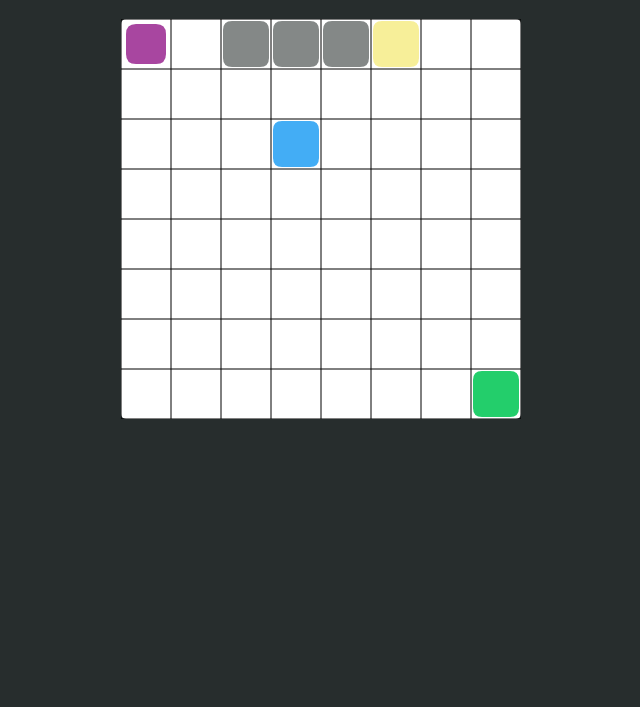
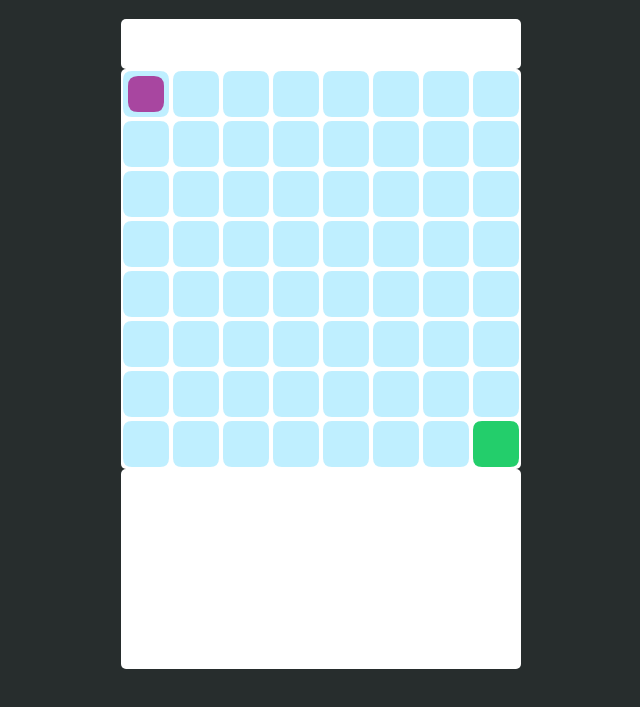
Before and after one commit to progrocus/o-ishg-desrever, a plain HTML site: page index.html in a window 1280 px wide. Shown: the part 61-768 px from the top of the page, without its empty margins (319-959 px from the left). Drawn offline with Linux system fonts and the light colour scheme.

Commit message:
Levels implemented

```diff
--- a/index.html
+++ b/index.html
@@ -16,8 +16,14 @@
   <div id="header">
     <h1>Desrever</h1>
   </div>
+  <div id="title">
+    <canvas id="canvas_title" width="400" height="50"></canvas>
+  </div>
   <div id="container">
     <canvas id="canvas" width="400" height="400"></canvas>
   </div>
+  <div id="instructions">
+    <canvas id="canvas_instructions" width="400" height="300"></canvas>
+  </div>
 </body>
 </html>
--- a/js/script.js
+++ b/js/script.js
@@ -35,18 +35,48 @@ window.onload = function(){
 	var levels = [
 	  {
 	    name: "Level 1",
-	    walls: [2,3,4],
-	    triggers: [5],
-	    floors: [10,11,12],
-	    switches: [19],
+	    walls: [],
+	    triggers: [],
+	    floors: [0,1,2,3,4,5,6,7,8,9,10,11,12,13,14,15,16,17,18,19,20,21,22,23,24,25,26,27,28,29,30,31,32,33,34,35,36,37,38,39,40,41,42,43,44,45,46,47,48,49,50,51,52,53,54,55,56,57,58,59,60,61,62],
+	    switches: [],
 	    start: 0,
 	    goal: 63
 	  },
 	  {
 	    name: "Level 2",
-	    walls: [19,20,21],
-	    triggers: [6, 34],
-	    floors: []
+	    walls: [1,2,3,4,5,6,7,16,19,20,21,22,30,38,46,62,24,32,40,48,56,57,58,59,60,61,49,50,51,52,41,42,43,33,34,25,37,29,28,47,39,31,15,14,13,12,11,10,23],
+	    triggers: [],
+	    floors: [0,8,9,17,18,26,27,35,36,44,45,53,54,55],
+	    switches: [],
+	    start: 0,
+	    goal: 63
+	  },
+	  {
+	    name: "Level 3",
+	    walls: [8,9,10,11,12,13,14,15,23,31,39,47,55],
+	    triggers: [7],
+	    floors: [0,1,2,3,4,5,6,14,22,30,38,46,54,62],
+	    switches: [],
+	    start: 0,
+	    goal: 63
+	  },
+	  {
+	    name: "Level 4",
+	    walls: [1,9,17,25,26,27,28,29,30,3140,41,42,43,44,45,46,54,62,40,31],
+	    triggers: [],
+	    floors: [0,8,16,24,32,33,34,35,36,37,38,39,47,55],
+	    switches: [35],
+	    start: 0,
+	    goal: 63
+	  },
+	  {
+	    name: "Level 4",
+	    walls: [8,9,10,11,13,14,15,28,36,44,52,51,50,49],
+	    triggers: [12],
+	    floors: [0,1,2,3,4,5,6,7,16,17,18,19,21,22,23,27,35,43,42,41,40,56,57,58,59,60,61,53,45,37,29],
+	    switches: [20],
+	    start: 0,
+	    goal: 48
 	  }
 	];
 
@@ -61,7 +91,7 @@ window.onload = function(){
 	  I.h = 50;
 	  I.colors = {
 	  	"wall":"#848887",
-	  	"floor": "white",
+	  	"floor": "#BFEFFF",
 	  	"trigger": "#F7EF99",
 	  	"switch": "#43ADF5",
 	  	"goal": "#23CE6B"
@@ -88,7 +118,6 @@ window.onload = function(){
 
 	/* PLAYER  */
 	var player = {
-		bcolor: "white",
 		color: "#A846A0",
 		width: 50,
 		height: 50,
@@ -97,7 +126,7 @@ window.onload = function(){
 
 		draw: function(){
       c.fillStyle = this.color;
-			roundedRect(c, this.x+5, this.y+5, this.width -10, this.height -10, 10);
+			roundedRect(c, this.x+7, this.y+7, this.width -14, this.height -14, 10);
 		},
 
 		update: function(direction, value){
@@ -182,10 +211,6 @@ window.onload = function(){
 	  });
 	}
 
-	function switchKeys(){
-
-	}
-
 	/* UTILITY FUNCTIONS */
 
 	// Draw a rounded rectangle utility function
@@ -240,7 +265,12 @@ window.onload = function(){
 			}
 		})
 		if(collides(goal,player)){
+			currentLevel+=1;
+			player.x = (levels[currentLevel].start % 8) * 50;
+			player.y = Math.floor(levels[currentLevel].start / 8) * 50;
+			console.log(currentLevel);
 			console.log("Level Complete");
+			start_level();
 		}
 
 	}
@@ -256,16 +286,20 @@ window.onload = function(){
 	function draw(){
 		canvas.width = canvas.width;
 
-		drawBoard();
+		//drawBoard();
+
+		triggers.forEach(function(t){
+		  t.draw();
+		});
+		floors.forEach(function(f){
+			f.draw();
+		})
+		switches.forEach(function(s){
+			s.draw();
+		});
 		walls.forEach(function(w){
 		  w.draw();
 		});
-		triggers.forEach(function(t){
-		  t.draw();
-		});
-		switches.forEach(function(s){
-			s.draw();
-		})
 		goal.draw();
 		player.draw();
 	}
@@ -273,6 +307,7 @@ window.onload = function(){
 	var FPS = 30;
 
 	function start_level(){
+		switched = 1;
 		drawMap();
 		goal = Tile({
 			x: (levels[currentLevel].goal % 8 * 50),
@@ -289,5 +324,9 @@ window.onload = function(){
 		}, 1000 / FPS);
 	}
 
+	function end_game(){
+
+	}
+
 	start_game();
 }
--- a/style.css
+++ b/style.css
@@ -27,3 +27,19 @@ h1{
   height: 400px;
   border-radius: 5px;
 }
+
+#title{
+  background-color: white;
+  margin: 0px auto;
+  width: 400px;
+  height: 50px;
+  border-radius: 5px;
+}
+
+#instructions{
+  background-color: white;
+  margin: 0px auto;
+  width: 400px;
+  height: 200px;
+  border-radius: 5px;
+}
```
